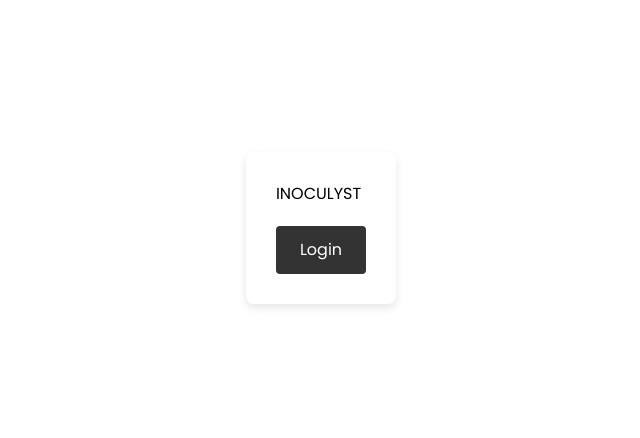
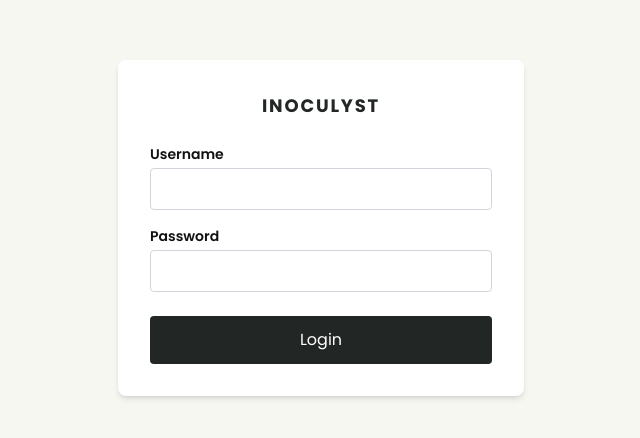
Before and after one commit to KhushiChoksi/Inoculyst, a React (Create React App) app in the folder client/: page / in a window 1280 px wide. Before the commit this address had no page. Shown: the part 172-610 px from the top of the page, without its empty margins (319-959 px from the left). Built offline with nearby package versions, Linux system fonts and the light colour scheme.

Commit message:
didBasicLoginAndTitleForReq/InvCantSeeAdAstTechYet

```diff
--- a/client/src/pages/inventory/AdminInventory.tsx
+++ b/client/src/pages/inventory/AdminInventory.tsx
@@ -0,0 +1,15 @@
+import React from "react";
+
+export default function Inventory() {
+    return (
+        <div>
+        <div className='bg-background p-6 h-20'></div>
+        <div className='flex items-center justify-between mt-10'>
+        <div className='font-bold indent-10 text-2xl'>Inventory </div>
+            <button className=
+            'font-normal text-sm bg-dark1 text-white mr-6 px-4 py-3 rounded hover:bg-dark_green transition-colors'>+ Add New Batch</button>
+             </div>
+             <div className='font-normal text-sm mt-2 indent-10'>List of batches available</div>
+        </div>
+    );
+}
--- a/client/src/pages/inventory/AssistantInventory.tsx
+++ b/client/src/pages/inventory/AssistantInventory.tsx
@@ -0,0 +1,13 @@
+import React from "react";
+
+export default function Inventory() {
+    return (
+        <div>
+        <div className='bg-background p-6 h-20'></div>
+        <div className='flex items-center justify-between mt-10'>
+        <div className='font-bold indent-10 text-2xl'>Inventory </div>
+             </div>
+             <div className='font-normal text-sm mt-2 indent-10'>List of batches available</div>
+        </div>
+    );
+}
--- a/client/src/pages/inventory/Inventory.tsx
+++ b/client/src/pages/inventory/Inventory.tsx
@@ -2,6 +2,16 @@ import React from "react";
 
 export default function Inventory() {
     return (
-        <div>Inventory Page</div>
+        <div>
+        <div className='bg-background p-6 h-20'></div>
+        <div className='flex items-center justify-between mt-10'>
+        <div className='font-bold indent-10 text-2xl'>Inventory </div>
+            <button className=
+            'font-normal text-sm bg-dark1 text-white mr-6 px-4 py-3 rounded hover:bg-dark_green transition-colors'>+ Add New Item</button>
+             </div>
+             <div className='font-normal text-sm mt-2 indent-10'>List of batches available</div>
+        </div>
     );
 }
+
+//this page will need to route to admin inventory or assistant or technician
--- a/client/src/pages/inventory/TechnicianInventory.tsx
+++ b/client/src/pages/inventory/TechnicianInventory.tsx
@@ -0,0 +1,15 @@
+import React from "react";
+
+export default function Inventory() {
+    return (
+        <div>
+        <div className='bg-background p-6 h-20'></div>
+        <div className='flex items-center justify-between mt-10'>
+        <div className='font-bold indent-10 text-2xl'>Inventory </div>
+            <button className=
+            'font-normal text-sm bg-dark1 text-white mr-6 px-4 py-3 rounded hover:bg-dark_green transition-colors'>+ Request New Batch</button>
+             </div>
+             <div className='font-normal text-sm mt-2 indent-10'>List of batches available</div>
+        </div>
+    );
+}
--- a/client/src/pages/login/Login.tsx
+++ b/client/src/pages/login/Login.tsx
@@ -11,21 +11,29 @@ const Login: React.FC = () => {
   };
 
 return (
-    <div className="login-container" style={{ display: 'flex', justifyContent: 'center', alignItems: 'center', height: '100vh' }}>
-      <div className="login-card" style={{ padding: '30px', boxShadow: '0 4px 8px rgba(0,0,0,0.1)', borderRadius: '8px' }}>
-        <h1>INOCULYST</h1>
+  <div className="flex justify-center items-center min-h-screen bg-background">
+    <div className="bg-white p-8 rounded-lg shadow-md max-w-md">
+      <h1 className="text-lg font-bold mb-6 text-center text-dark1 tracking-widest">INOCULYST</h1>
+
+      <div className="mb-4">
+        <label className="block mb-1 text-sm font-semibold text-dark2">Username</label>
+        <input
+          type="text"
+          className="w-full border border-gray-300 rounded px-3 py-2 focus:outline-none focus:ring-2 focus:ring-dark_green"
+        />
+      </div>
+
+      <div className="mb-6">
+        <label className="block mb-1 text-sm font-semibold text-dark2">Password</label>
+        <input
+          type="password"
+          className="w-full border border-gray-300 rounded px-3 py-2 focus:outline-none focus:ring-2 focus:ring-dark_green"
+        />
+      </div>
+
       <button
         onClick={handleLogin}
-          style={{
-            backgroundColor: '#333',
-            color: 'white',
-            padding: '12px 24px',
-            border: 'none',
-            borderRadius: '4px',
-            cursor: 'pointer',
-            fontSize: '16px',
-            marginTop: '20px'
-          }}
+        className="w-full bg-dark1 text-white py-3 rounded hover:bg-dark_green transition-colors"
       >
         Login
       </button>
--- a/client/src/pages/requests/Requests.tsx
+++ b/client/src/pages/requests/Requests.tsx
@@ -2,6 +2,12 @@ import React from "react";
 
 export default function Requests() {
     return (
-        <div>Requests Page</div>
+        <div>
+        <div className='bg-background p-6 h-20'></div>
+        <div className='flex items-center justify-between mt-10'>
+        <div className='font-bold indent-10 text-2xl'>Pending Requests </div>
+             </div>
+             <div className='font-normal text-sm mt-4 indent-10'>List of pending requests</div>
+        </div>
     );
 }
```
Lines whose indentation alone changed are shown as unchanged.
